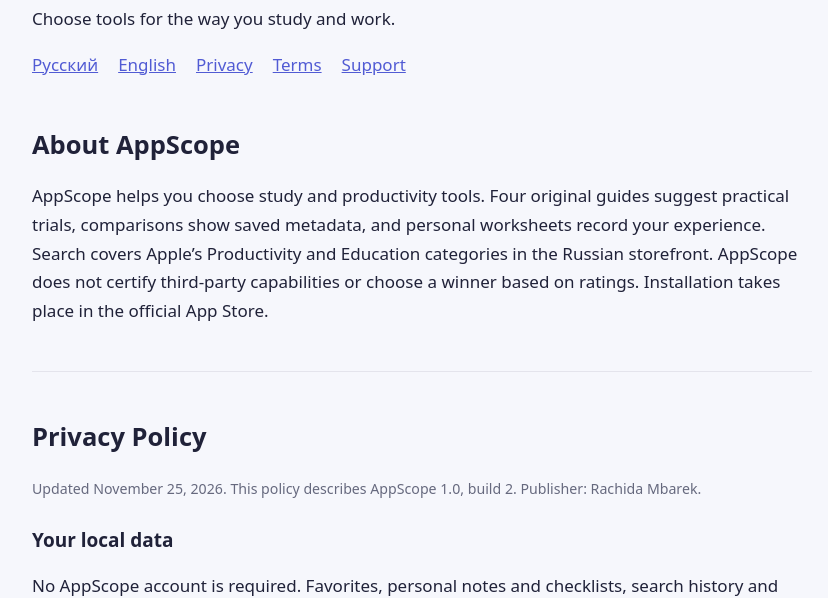
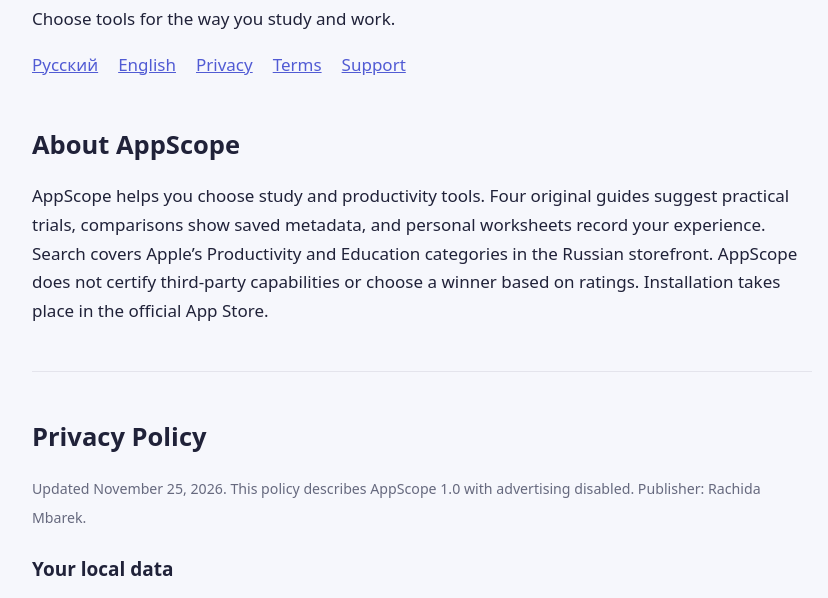
Before and after one commit to soufianelh2022/ads, a plain HTML site: page appscope/support/en.html in a window 1280 px wide. Shown: the part 200-798 px from the top of the page, without its empty margins (218-1046 px from the left). Drawn offline with Linux system fonts and the light colour scheme.

Commit message:
Update en.html

```diff
--- a/appscope/support/en.html
+++ b/appscope/support/en.html
@@ -5,7 +5,7 @@
 </style></head>
 <body><header><div class="mark" aria-hidden="true">A</div><h1>AppScope</h1><p>Choose tools for the way you study and work.</p><nav aria-label="Navigation"><a href="ru.html" lang="ru">Русский</a><a href="en.html" lang="en">English</a><a href="#privacy">Privacy</a><a href="#terms">Terms</a><a href="#support">Support</a></nav></header>
 <main><section id="about"><h2>About AppScope</h2><p>AppScope helps you choose study and productivity tools. Four original guides suggest practical trials, comparisons show saved metadata, and personal worksheets record your experience. Search covers Apple’s Productivity and Education categories in the Russian storefront. AppScope does not certify third-party capabilities or choose a winner based on ratings. Installation takes place in the official App Store.</p></section>
-<section id="privacy"><h2>Privacy Policy</h2><p><small>Updated November 25, 2026. This policy describes AppScope 1.0, build 2. Publisher: Rachida Mbarek.</small></p>
+<section id="privacy"><h2>Privacy Policy</h2><p><small>Updated November 25, 2026. This policy describes AppScope 1.0 with advertising disabled. Publisher: Rachida Mbarek.</small></p>
 <h3>Your local data</h3><p>No AppScope account is required. Favorites, personal notes and checklists, search history and preferences are stored on your device. AppScope does not upload these records to a publisher server or operate app analytics. Search text is sent to Apple when you perform a search; it is not sent as analytics.</p>
 <h3>Search and images</h3><p>Search and app-detail requests send your query or the requested app IDs to Apple’s iTunes Search API. Apple and image providers receive ordinary connection information, such as your IP address, when you request their content. Opening an App Store page uses Apple’s services. Their handling of information is described in <a href="https://www.apple.com/legal/privacy/">Apple’s Privacy Policy</a> and the relevant image provider’s policy.</p>
 <h3>Advertising</h3><p>Advertising is disabled in this release. The app includes Yandex advertising libraries, but does not activate Yandex/AppMetrica, request ads or download remote ad settings. There is no advertising opt-in to enable in this version. Introducing ads would require an updated app, an updated policy and the necessary consent and system permission. The <a href="https://yandex.com/legal/confidential/en/">Yandex Privacy Policy</a> is provided for information about the vendor; it does not mean advertising is active here.</p>
```
